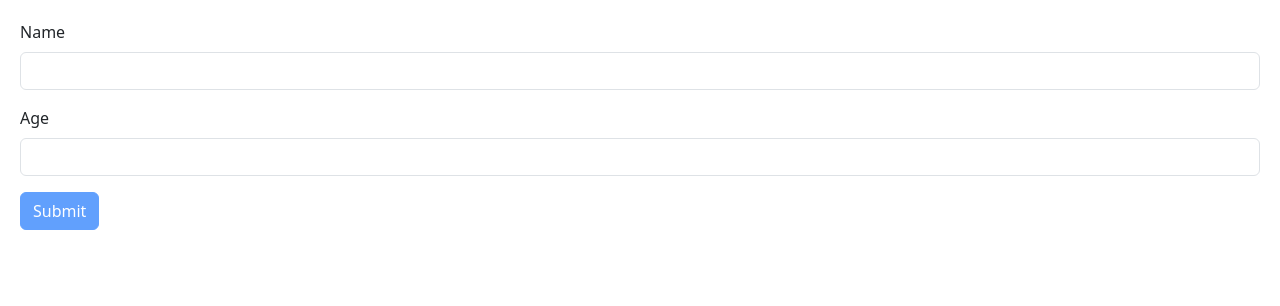
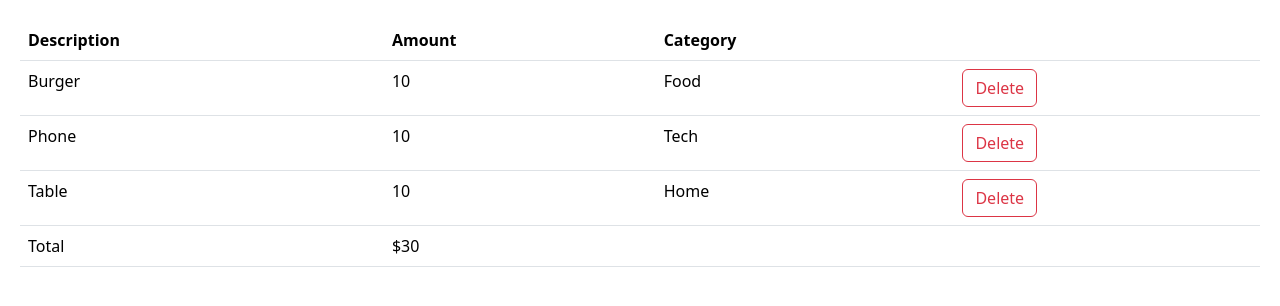
Before and after one commit to vinceh91/react-app, a React (Vite) app: page / in a window 1280 px wide. Shown: the top 306 px of the page. Built offline with nearby package versions, Linux system fonts and the light colour scheme.

Commit message:
Create ExpenseList component

```diff
--- a/src/App.tsx
+++ b/src/App.tsx
@@ -3,11 +3,21 @@
 import DismissingAlert from "./components/DismissingAlert";
 import Like from "./components/Like";
 import Form from "./components/Form";
+import ExpenseList from "./expense-tracker/components/ExpenseList";
+import { Expense } from "./expense-tracker/components/ExpenseList";
 
 function App() {
+  const [expenses, setExpenses] = useState([
+    { id: 1, description: "Burger", amount: 10, category: "Food" },
+    { id: 2, description: "Phone", amount: 10, category: "Tech" },
+    { id: 3, description: "Table", amount: 10, category: "Home" },
+  ]);
+  const onDelete = (id: number) => {
+    setExpenses(expenses.filter((expense) => expense.id !== id));
+  };
   return (
     <div>
-      <Form />
+      <ExpenseList expenses={expenses} onDelete={onDelete} />
     </div>
   );
 }
--- /dev/null
+++ b/src/expense-tracker/components/ExpenseList.tsx
@@ -0,0 +1,56 @@
+import React from "react";
+
+export interface Expense {
+  id: number;
+  description: string;
+  amount: number;
+  category: string;
+}
+
+interface Props {
+  expenses: Expense[];
+  onDelete: (id: number) => void;
+}
+
+const ExpenseList = ({ expenses, onDelete }: Props) => {
+  if (expenses.length === 0) return null;
+  return (
+    <table className="table table-border">
+      <thead>
+        <tr>
+          <th>Description</th>
+          <th>Amount</th>
+          <th>Category</th>
+          <th></th>
+        </tr>
+      </thead>
+      <tbody>
+        {expenses.map((expense) => (
+          <tr>
+            <td>{expense.description}</td>
+            <td>{expense.amount}</td>
+            <td>{expense.category}</td>
+            <td>
+              <button
+                className="btn btn-outline-danger"
+                onClick={() => onDelete(expense.id)}
+              >
+                Delete
+              </button>
+            </td>
+          </tr>
+        ))}
+      </tbody>
+      <tfoot>
+        <tr>
+          <td>Total</td>
+          <td>${expenses.reduce((acc, expense) => acc + expense.amount, 0)}</td>
+          <td></td>
+          <td></td>
+        </tr>
+      </tfoot>
+    </table>
+  );
+};
+
+export default ExpenseList;
```
